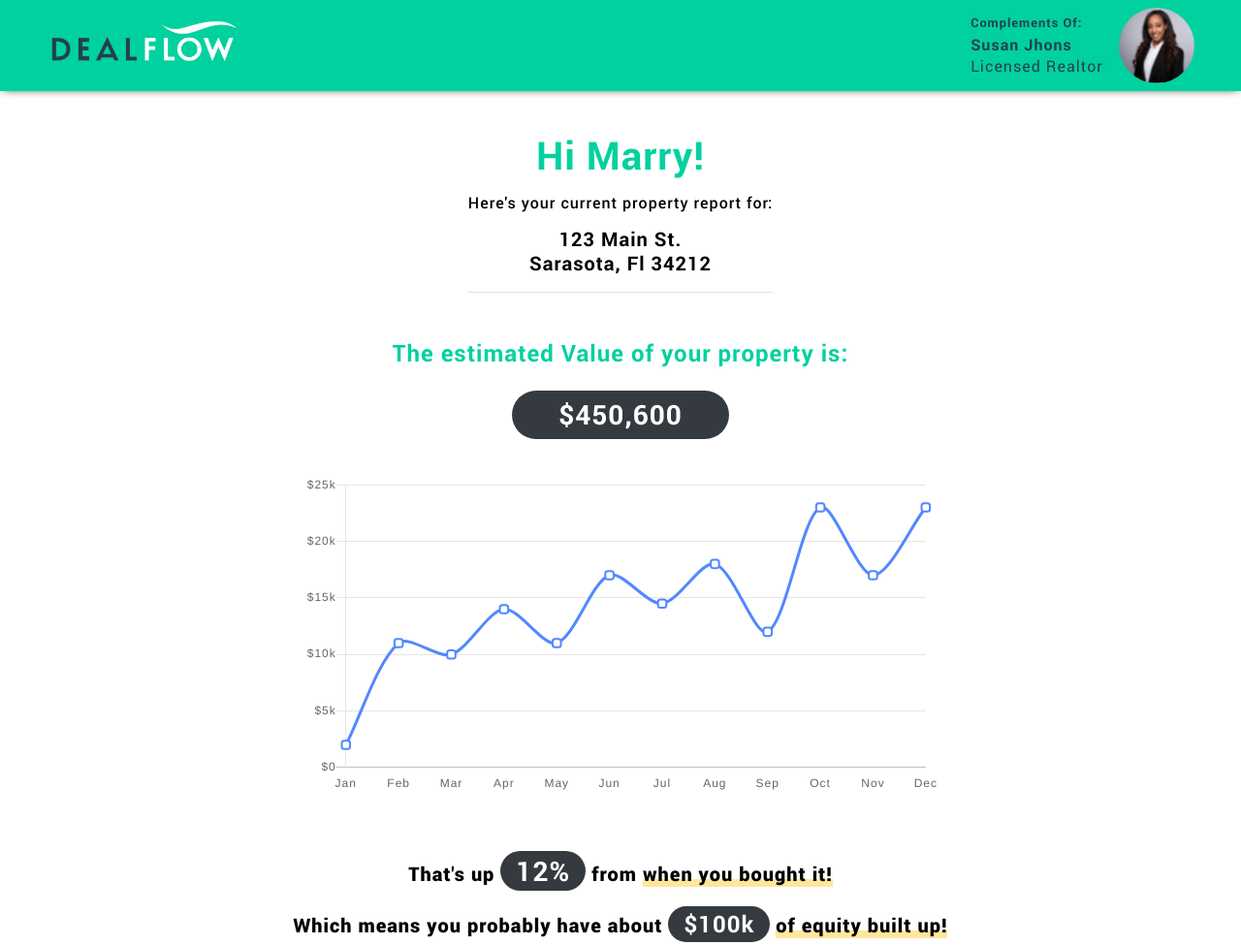
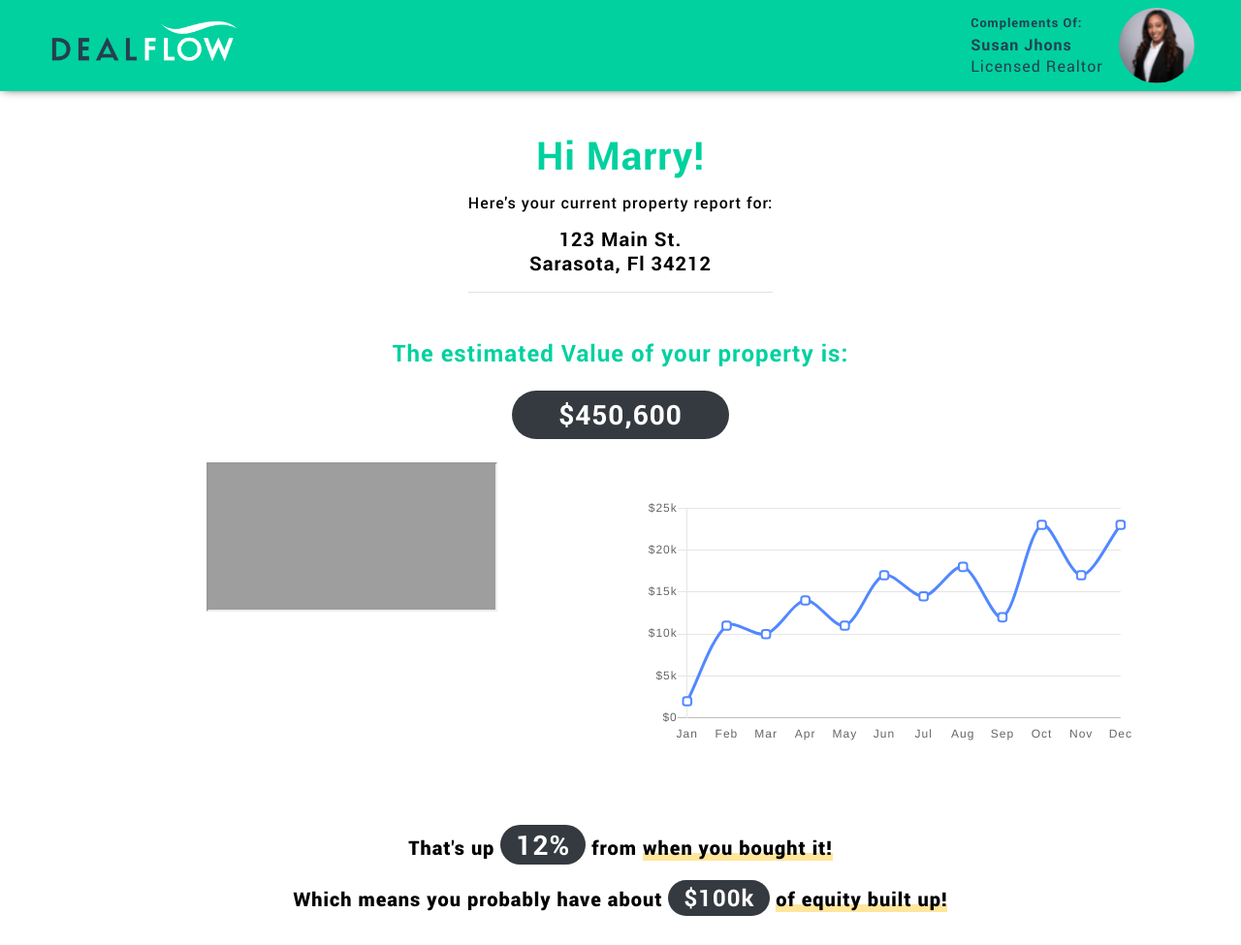
Before and after one commit to ahsanets/PropertyReport, a plain HTML site: page index.html in a window 1280 px wide. Shown: the top 975 px of the page at 97% size. Drawn offline with nearby package versions, Linux system fonts and the light colour scheme; grey boxes are pictures that could not be loaded.

Commit message:
Graph srection division

```diff
--- a/index.html
+++ b/index.html
@@ -154,29 +154,37 @@
             </section>
 
             <section class="agent-avmValue-history">
-                <div class="container text-center ">
-                    <div class="text-center p-3 py-5 pb-5 d-inline-block border-bottom">
+                <div class="container ">
+                    <div class=" text-center p-3 py-5 pb-5 border-bottom ">
+
                         <h1 class="font-weight-bold h4 mb-4">The estimated Value of your property is:</h1>
-                        <strong
-                            class="estValue font-weight-bold h3 text-white bg-dark rounded-pill p-2 px-3 px-md-5 d-inline-block m-auto">
-                            $450,600 </strong>
+                        <strong class="estValue font-weight-bold h3 text-white bg-dark rounded-pill p-2 px-3 px-md-5 d-inline-block m-auto">
+                            $450,600
+                        </strong>
 
-                        <div class="avmHis-graph p-2 py-4 ">
+                        <div class="row py-4">
+                            <div class="col-6">
+                                <iframe style="width:300px;" src="https://www.w3schools.com" title="W3Schools Free Online Web Tutorials"></iframe>
+                            </div>
 
-                            <!-- <img class="m-auto" src="images/estValue-graph.png" alt="estValue Graph"> -->
-
-                            <div class="chartjs-wrapper border-0 py-3 w-100">
-                                <canvas id="linechart" class="chartjs"></canvas>
+                            <div class="col-6 text-center">
+                                <div class="avmHis-graph p-2 py-4 ">
+                                    <!-- <img class="m-auto" src="images/estValue-graph.png" alt="estValue Graph"> -->
+                                    <div class="chartjs-wrapper border-0 py-3 w-100">
+                                        <canvas id="linechart" class="chartjs"></canvas>
+                                    </div>
+                                </div>
                             </div>
 
                         </div>
 
                         <p class="avm-increase-equity  font-weight-bold h5 my-2">
-                            <strong class="d-block my-3"> That's up <span
-                                    class="font-weight-bold h3 text-white bg-dark rounded-pill p-1 px-2 px-md-3 d-inline-block m-0">12%</span>
-                                from <mark>when you bought it!</mark></strong>
-                            <strong class="d-block ">Which means you probably have about <span
-                                    class="font-weight-bold h4 text-white bg-dark rounded-pill p-1 px-2 px-md-3 d-inline-block m-0">$100k</span>
+                            <strong class="d-block my-3"> That's up
+                                <span class="font-weight-bold h3 text-white bg-dark rounded-pill p-1 px-2 px-md-3 d-inline-block m-0">12%</span>
+                                from <mark>when you bought it!</mark>
+                            </strong>
+                            <strong class="d-block ">Which means you probably have about
+                                <span class="font-weight-bold h4 text-white bg-dark rounded-pill p-1 px-2 px-md-3 d-inline-block m-0">$100k</span>
                                 <mark>of equity built up!</mark></strong>
                         </p>
 
```
